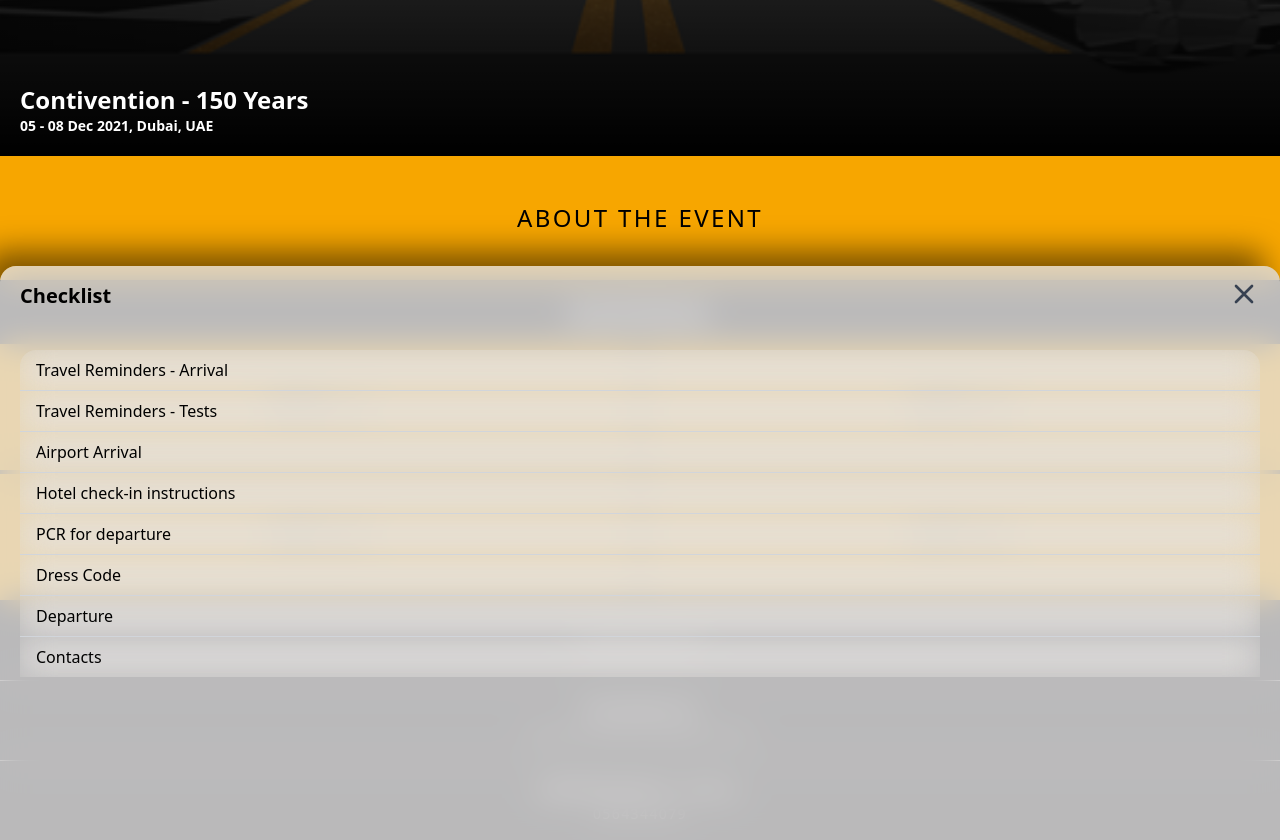
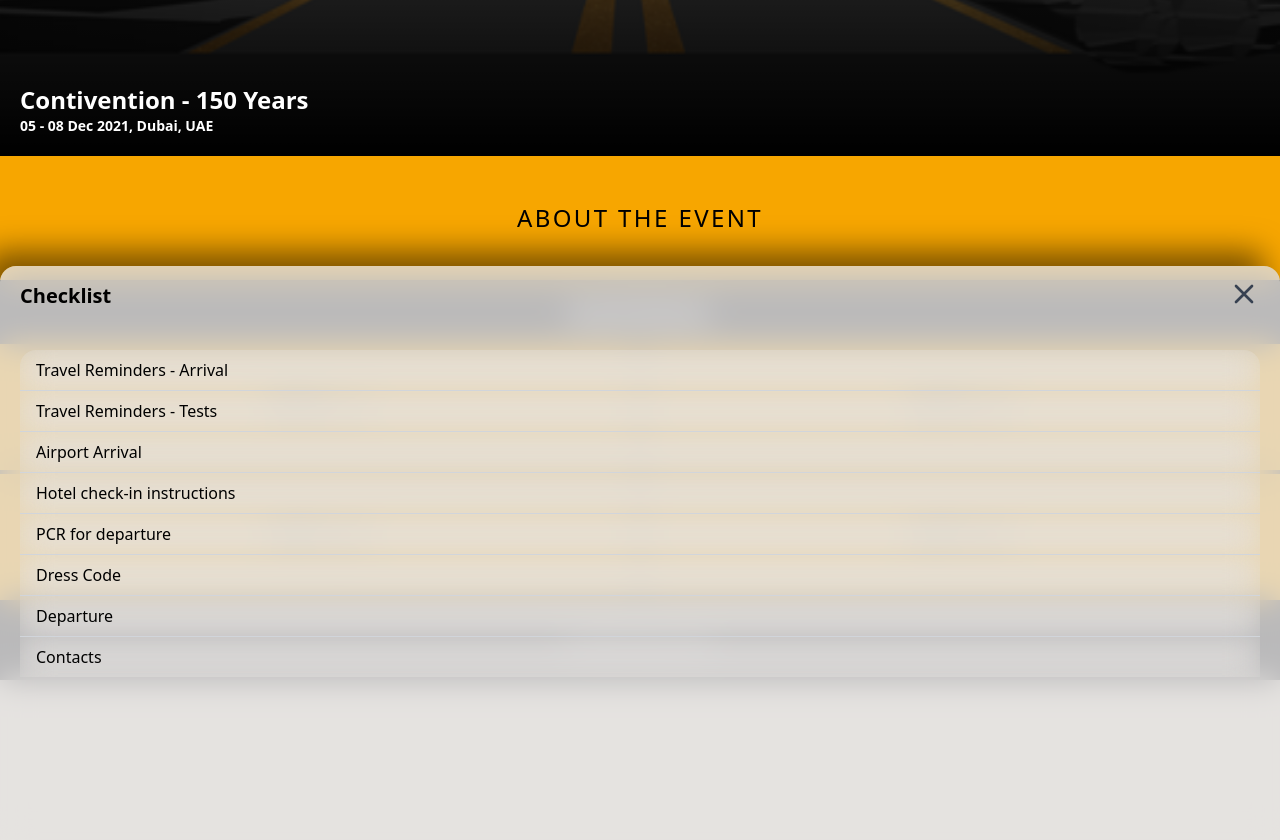
Before and after one commit to iconad/continental-barcode-app, a website: page index.html in a window 1280 px wide. Shown: the part 854-1694 px from the top of the page. After the commit the page ends 1534 px from the top, so only its background shows below. Drawn offline with Linux system fonts and the light colour scheme; files whose address does not match are found by name.

Commit message:
checklist added 3

```diff
--- a/index.html
+++ b/index.html
@@ -63,22 +63,11 @@
 
       <div id="day7Button"  class="block cursor-pointer h-20 bg-gray-900 text-white flex items-center justify-center border-4 border-gray-900 border-b-0 border-l-0 border-r-0 col-span-2">
         <div class="text-center">
-          <div class="uppercase text-xl font-semibold tracking-widest text-gray-100">Checklist</div>
+          <div class="uppercase text-2xl font-semibold tracking-widest text-gray-100">Checklist</div>
         </div>
       </div>
 
-      <a href="mailto:wissam.abilmouna@conti.de" id="day5Button"  class="block cursor-pointer h-20 bg-gray-900 text-white flex items-center justify-center border border-gray-200 border-b-0 border-l-0 border-r-0 col-span-2">
-        <div class="text-center">
-          <div class="uppercase text-xl font-semibold tracking-widest text-gray-100">feedback</div>
-          <div class="text-sm font-medium tracking-widest">wissam.abilmouna@conti.de</div>
-        </div>
-      </a>
-      <a href="tel:0564344079" id="day5Button"  class="block cursor-pointer h-20 bg-gray-900 text-white flex items-center justify-center border border-gray-300 border-b-0 border-l-0 border-r-0 col-span-2">
-        <div class="text-center">
-          <div class="uppercase text-xl font-semibold tracking-widest text-gray-100">Emergency Call</div>
-          <div class="text-sm font-medium tracking-widest">0564344079</div>
-        </div>
-      </a>
+
     </div>
 
   </div>
```
Also changed, not shown: public/build/tailwind.css.
